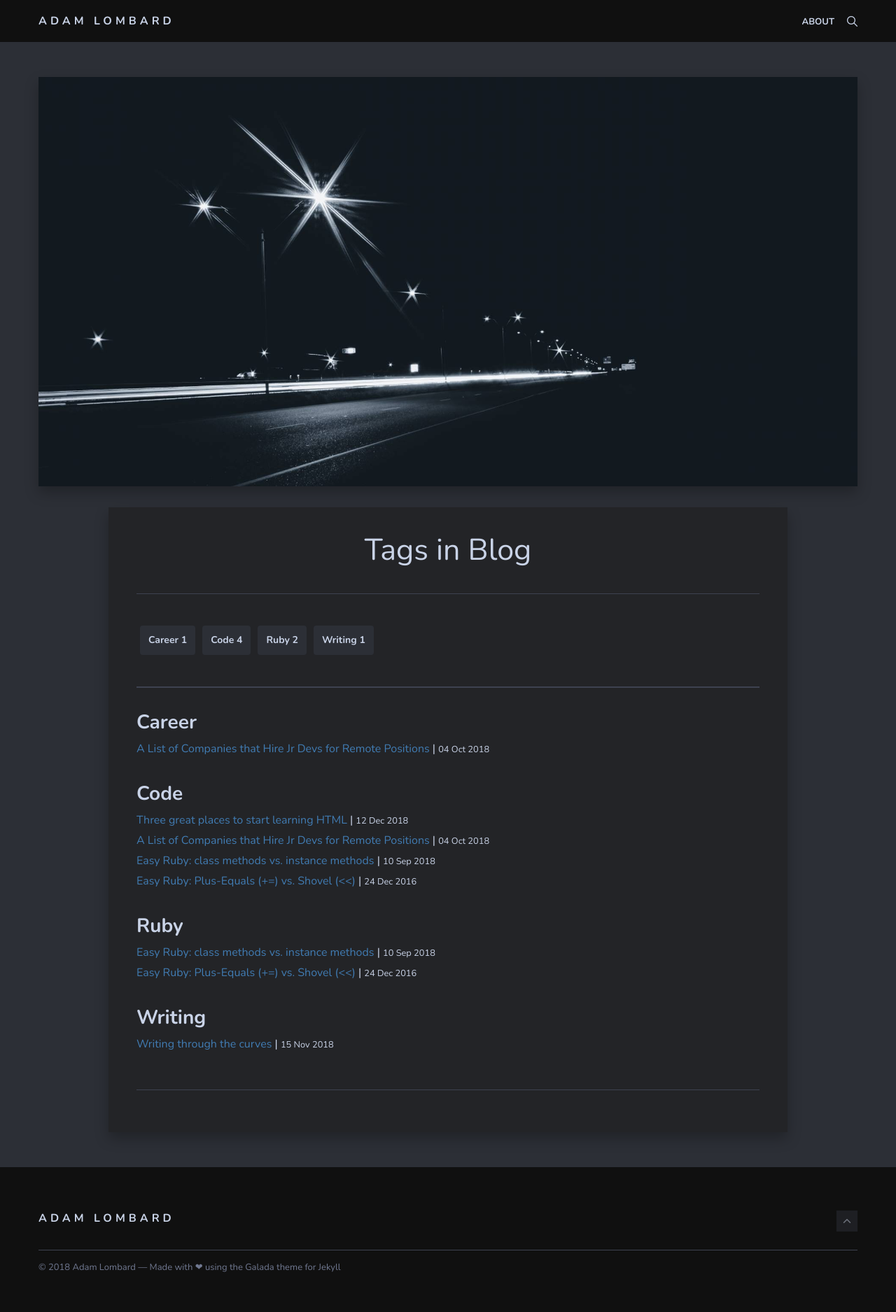
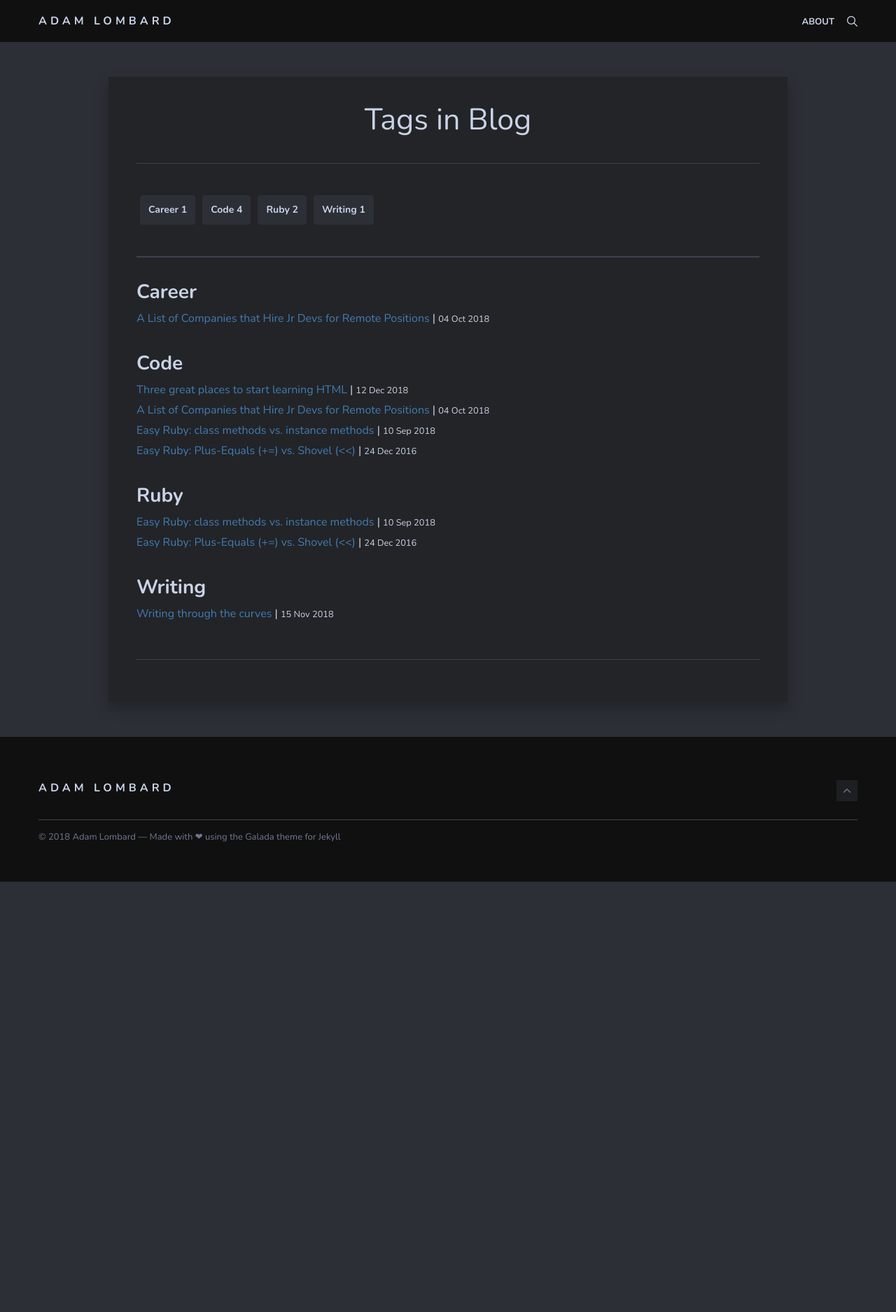
Before and after one commit to AdamLombard/AdamLombard.github.io, a Jekyll site: the page built from tags.html, in a window 1280 px wide. Shown: the whole page at 70% size. Built offline with Jekyll 4.4.1, drawn with Linux system fonts in a browser that asks for light colours; after the commit the page ends 1260 px from its top, so only the background shows below that.

Commit message:
Remove unwanted images

```diff
--- a/404.html
+++ b/404.html
@@ -10,7 +9,7 @@ permalink: /404.html
     <div class="col col-12" style="text-align: center">
       <h2>404</h2>
       <p>The requested page could not be found.</p>
-      <p><a href="{{site.baseurl}}/">Back to the bLog</a></p>
+      <p><a href="{{site.baseurl}}/">Back to the blog</a></p>
     </div>
   </div>
 </div>
--- a/_layouts/page.html
+++ b/_layouts/page.html
@@ -4,9 +4,11 @@ layout: default
 <div class="container">
 	<div class="row">
 		<div class="col col-12">
+      {% if page.image %}
 			<div class="page-image-box">
 				<div class="page-image" style="background-image: url({{"/img/" | prepend: site.baseurl | append : page.image}})"></div>
-			</div>
+      </div>
+      {% endif %}
 		</div>
 		<article class="col col-12 col-t-10 push-t-1 page">
 			<div class="page-content">
--- a/tags.html
+++ b/tags.html
@@ -1,7 +1,6 @@
 ---
 layout: page
 title: Tags in Blog
-image: 10.jpg
 permalink: /tags/
 ---
 {% capture site_tags %}{% for tag in site.tags %}{{ tag | first }}{% unless forloop.last %},{% endunless %}{% endfor %}{% endcapture %}
```
Also changed, not shown: other parts of 404.html (+0 -1 lines).
